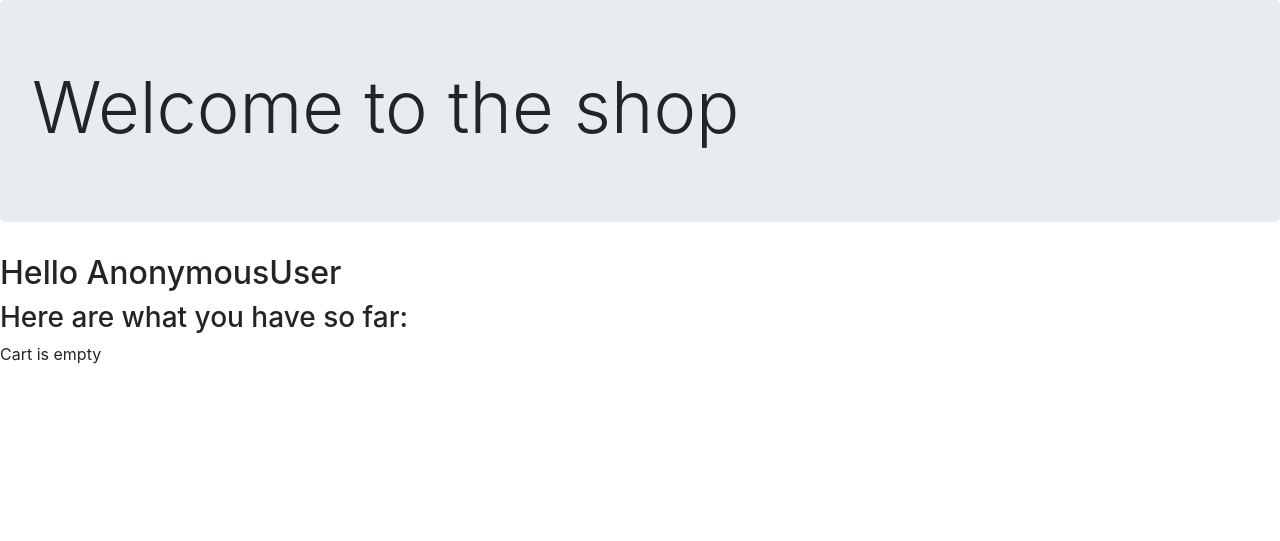
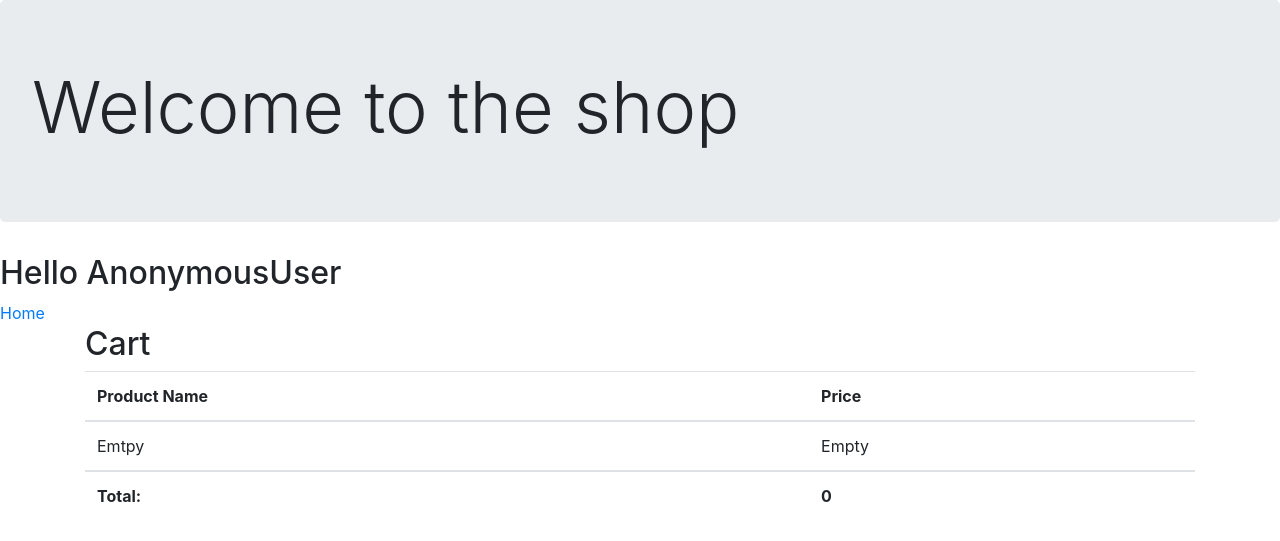
Before and after one commit to vuongdieuban/ShoppingCart, a Django app: page /cart/ in a window 1280 px wide. Shown: the top 541 px of the page. Run offline with Django 3.2, Linux system fonts and the light colour scheme; data comes from the database, SQL or seed files in the repository; data that the repository does not hold is empty; some libraries are stand-ins or nearby versions.

```diff
--- a/shoppingcart/templates/shoppingcart/cart_home.html
+++ b/shoppingcart/templates/shoppingcart/cart_home.html
@@ -1,15 +1,36 @@
 {% extends 'base.html' %}
 
+
 {% block content %}
-<h3>Here are what you have so far: </h3>
-{% if cart.products.exists %}
-    <p>your cart has:</p>
-    {% for product in cart.products.all %}
-        Product name: {{product.name}} <br/>
-        Price: {{product.price}} <br/>
-    {% endfor %}
-    Total: {{cart.total}}
-{% else %}
-    <p>Cart is empty</p>
-{% endif %}
+<a href="{% url 'product:product-list' %}">Home</a>
+<div class="container">
+    <h2>Cart</h2>
+    <table class="table">
+      <thead>
+        <tr>
+          <th>Product Name</th>
+          <th>Price</th>
+        </tr>
+      </thead>
+      <tbody>
+        {% if cart.products.exists %}
+            {% for product in cart.products.all %}
+            <tr>
+            <td>{{product.name}}</td>
+            <td>{{product.price}}</td>
+            </tr>
+            {% endfor %}
+        {% else %}
+            <tr>
+            <td>Emtpy</td>
+            <td>Empty</td>
+            </tr>
+        {% endif %}
+      </tbody>
+      <tr>
+          <th>Total:</th>
+          <th>{{cart.total}}</th>
+      </tr>
+    </table>
+  </div>
 {% endblock content %}
```
Also changed, not shown: product/templates/product/product_list.html (+2 -7 lines).
